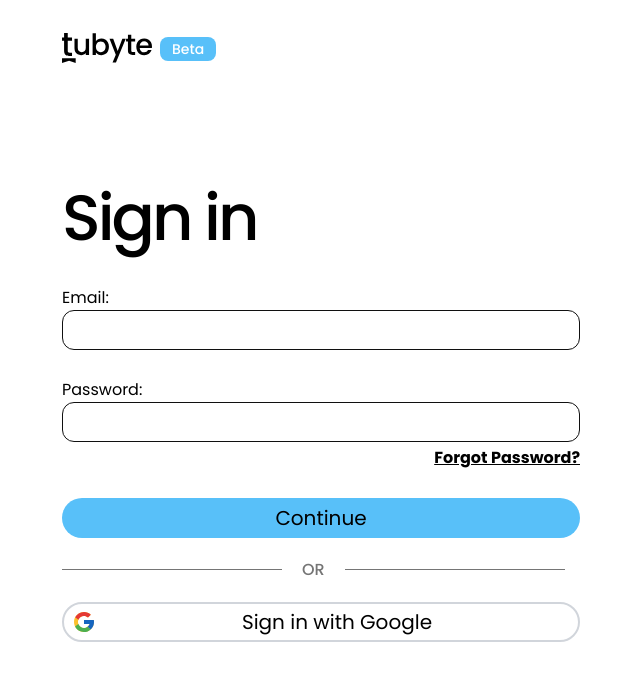
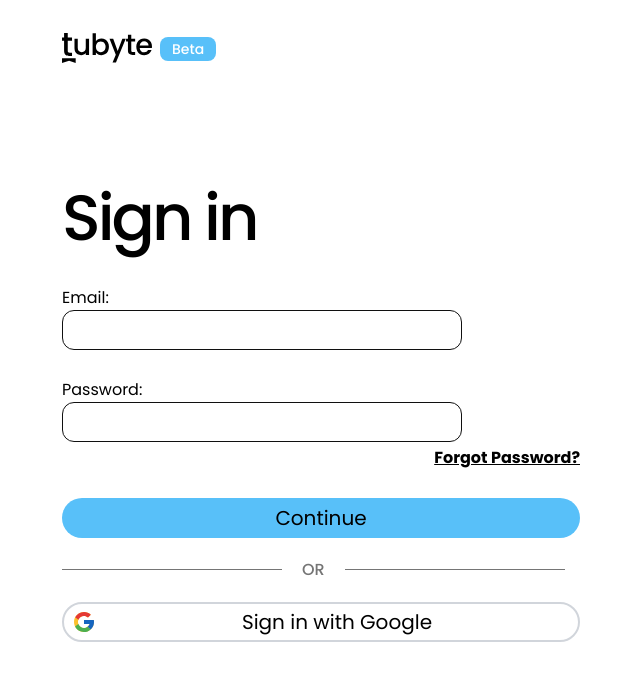
Before and after one commit to codemerything/tubyte, a Next.js app: page /signin in a window 1280 px wide. Shown: the top 680 px of the page, without its empty margins (4-644 px from the left). Built offline with nearby package versions, Linux system fonts and the light colour scheme.

Commit message:
build: add input style

```diff
--- a/app/globals.css
+++ b/app/globals.css
@@ -7,3 +7,7 @@
     text-wrap: balance;
   }
 }
+
+input {
+  @apply w-[400px] py-2 px-2 border border-gray-200;
+}
```
